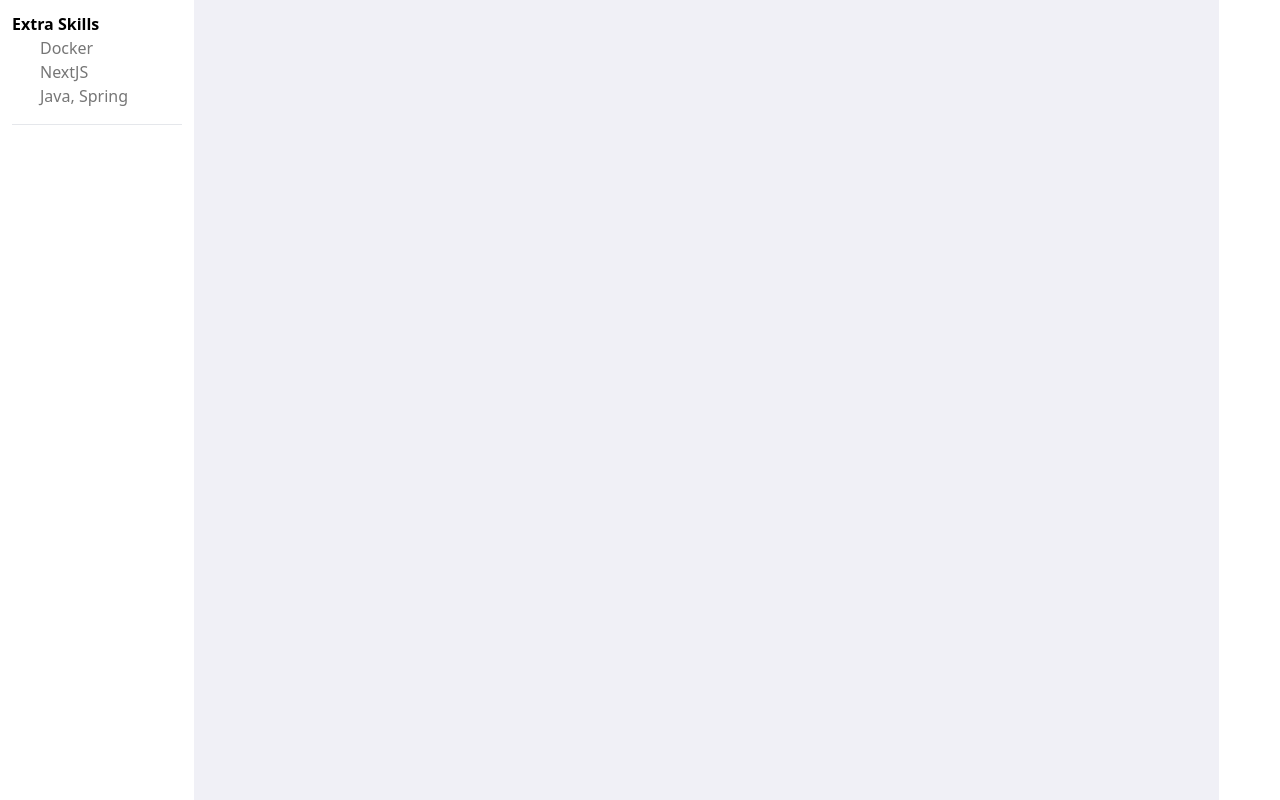
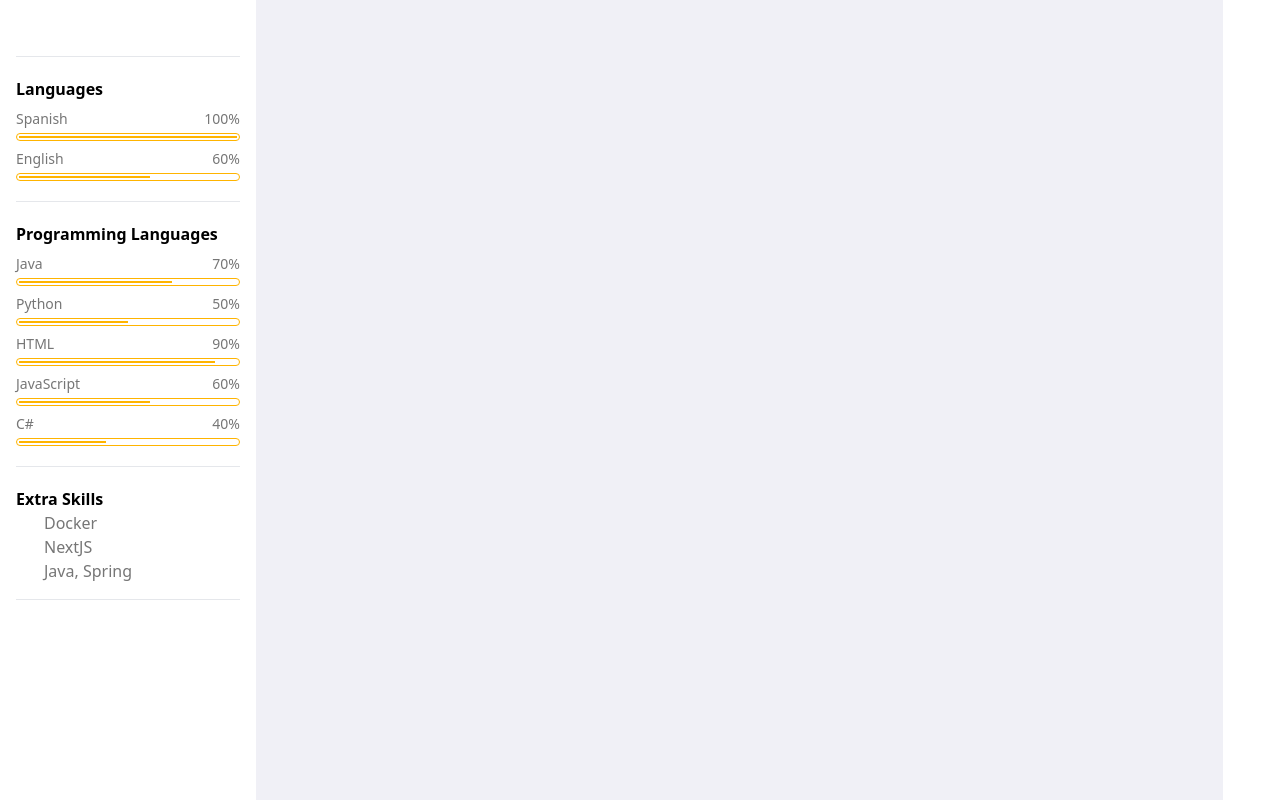
Before and after one commit to DanielTabares1/ing-web-cv, a Next.js app: page / in a window 1280 px wide. Built offline with nearby package versions, Linux system fonts and the light colour scheme; some icons are missing.

Commit message:
Percent Bar Creation for Languages

```diff
--- a/components/Aside.tsx
+++ b/components/Aside.tsx
@@ -1,17 +1,37 @@
 import { AsideContainer } from "./SkillsContainer";
 import { Skill } from "./Skill";
+import { PercentBar } from "./PercentBar";
 
 
 const Aside = () => {
 
     return(
-        <div className="h-screen w-64 bg-white">
+        <div className="h-screen flex flex-col w-64 bg-white p-4 gap-5">
+
 
             <div></div>
             <div></div>
-            <div></div>
-            <div></div>
 
+            <hr />
+
+            <div className="flex flex-col gap-2">
+                <h4 className="font-semibold">Languages</h4>
+                <PercentBar text="Spanish" percent={100}/>
+                <PercentBar text="English" percent={60}/>
+            </div>
+
+            <hr />
+            <div className="flex flex-col gap-2">
+                <h4 className="font-semibold">Programming Languages</h4>
+                <PercentBar text="Java" percent={70}/>
+                <PercentBar text="Python" percent={50}/>
+                <PercentBar text="HTML" percent={90}/>
+                <PercentBar text="JavaScript" percent={60}/>
+                <PercentBar text="C#" percent={40}/>
+            </div>
+
+
+            <hr />
             <AsideContainer />
 
 
--- /dev/null
+++ b/components/PercentBar.tsx
@@ -0,0 +1,33 @@
+
+
+interface PercentBarProperties {
+    text:string;
+    percent: number;
+}
+
+
+
+const PercentBar = ({text, percent}: PercentBarProperties) => {
+
+    return(
+
+        <div className="w-full flex flex-col gap-1">
+
+            <div className="flex justify-between text-gray-text-l text-sm font">
+                <span>{text}</span>
+                <span>{percent}%</span>
+            </div>
+            <div>
+                <div className="h-2 border border-cv-yellow rounded-full p-[2px]">
+                    <div className={`border border-cv-yellow bg-cv-yellow h-full`} style={{width:218/100*percent}}></div>
+                </div>
+            </div>
+
+        </div>
+
+    );
+
+
+}
+
+export { PercentBar };
--- a/components/SkillsContainer.tsx
+++ b/components/SkillsContainer.tsx
@@ -4,7 +4,7 @@ const AsideContainer = () => {
 
     return(
 
-        <div className="flex flex-col p-3 gap-4">
+        <div className="flex flex-col gap-4">
             <div>
                 <h4 className="font-semibold">Extra Skills</h4>
                 <Skill text="Docker" />
--- a/pages/index.tsx
+++ b/pages/index.tsx
@@ -4,7 +4,7 @@ import { Links } from "@/components/Links";
 
 const Home = () => {
   return (
-    <main className="flex bg-main-bg  gap-7">
+    <main className="flex bg-main-bg gap-7">
 
       <Aside />
       <MainInfo />
```
